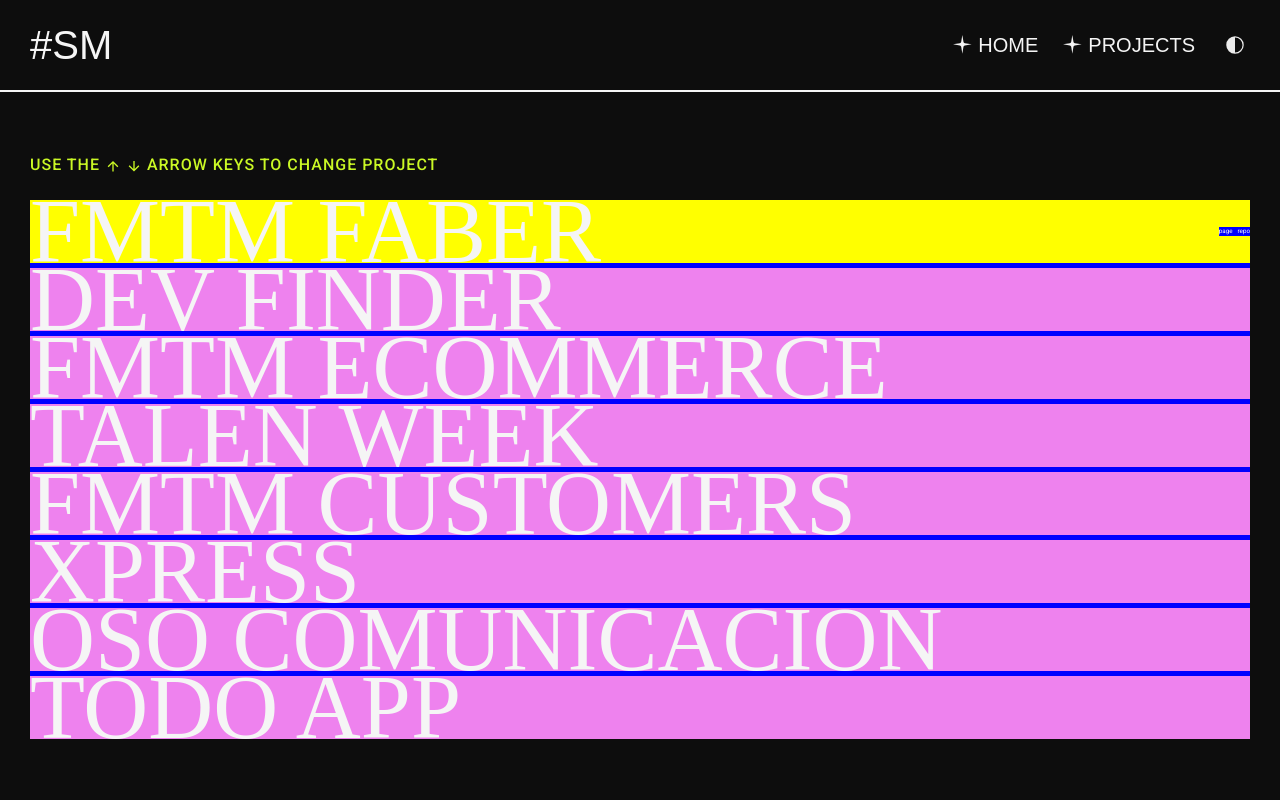
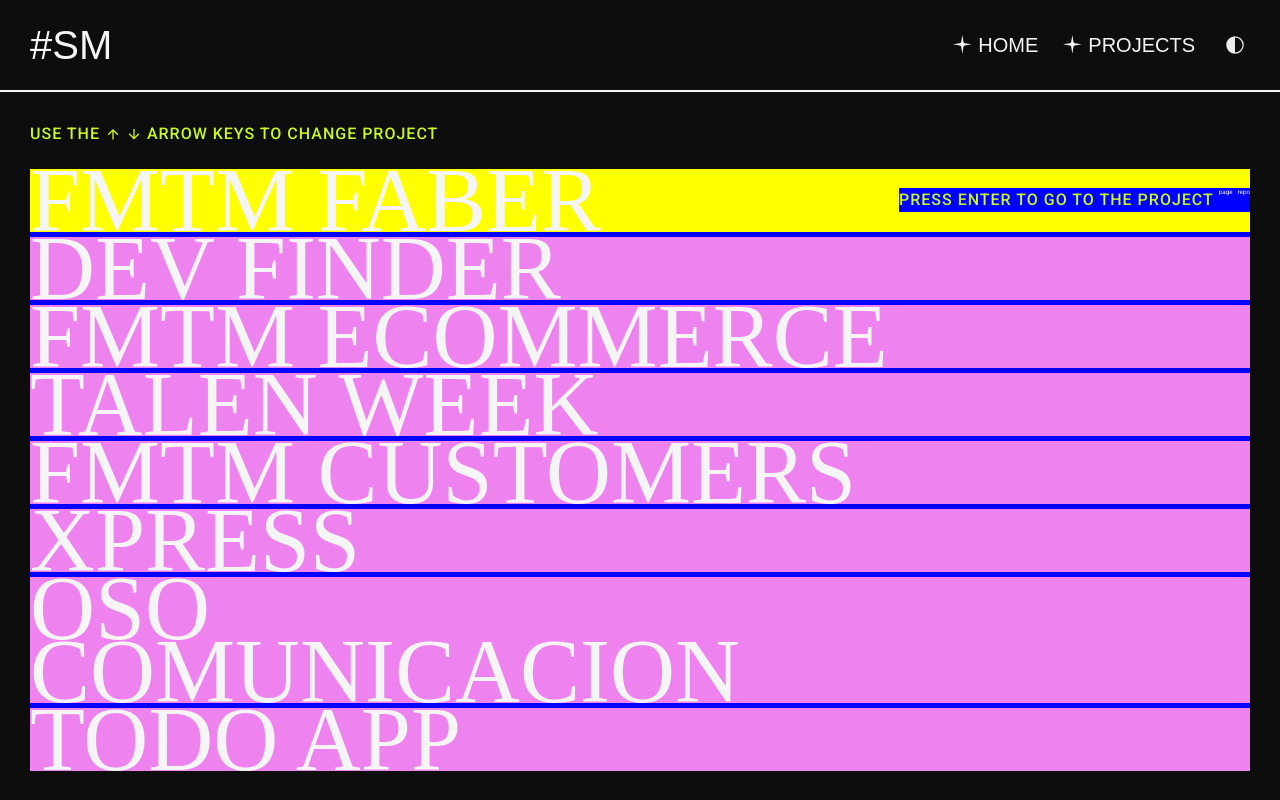
Before and after one commit to sanmoyano/sm-portfolio, a Next.js app: page /projects in a window 1280 px wide. Shown: the top 800 px of the page. Built offline with nearby package versions, Linux system fonts and the light colour scheme; a web font is replaced by a local one.

Commit message:
redploy[window error]

```diff
--- a/src/app/projects/page.tsx
+++ b/src/app/projects/page.tsx
@@ -21,9 +21,9 @@
   const [activeIndex, setActiveIndex] = useState(0)
   const ITEM_REF = useRef<HTMLDivElement>(null)
   const isInView = useInView(ITEM_REF)
-  const projects: ProjectsData[] = PROJECTS as ProjectsData[]
   const float = useFloatAnimation()
   const color = useColorBrand()
+  const projects: ProjectsData[] = PROJECTS as ProjectsData[]
 
   const handlerKeyPress = (e: KeyboardEvent) => {
     if (e.code === 'ArrowUp') {
--- a/src/components/projectItem/index.tsx
+++ b/src/components/projectItem/index.tsx
@@ -19,7 +19,7 @@
     <Stack alignItems='center' bgColor={active ? 'yellow' : 'violet'} direction='row' justifyContent='space-between' width='100%'>
       <Text fontFamily='apotek-extrawide' fontSize='9rem' lineHeight={0.7} textTransform='uppercase'>{name}</Text>
       <Stack bgColor='blue' direction='row' justifyContent='space-around' opacity={active ? 1 : 0}>
-        {/* <Text color={color} textStyle='quotes'>press enter to go to the project</Text> */}
+        <Text color={color} textStyle='quotes'>press enter to go to the project</Text>
         <Link href={page}>page</Link>
         <Link href={repo}>repo</Link>
       </Stack>
```
